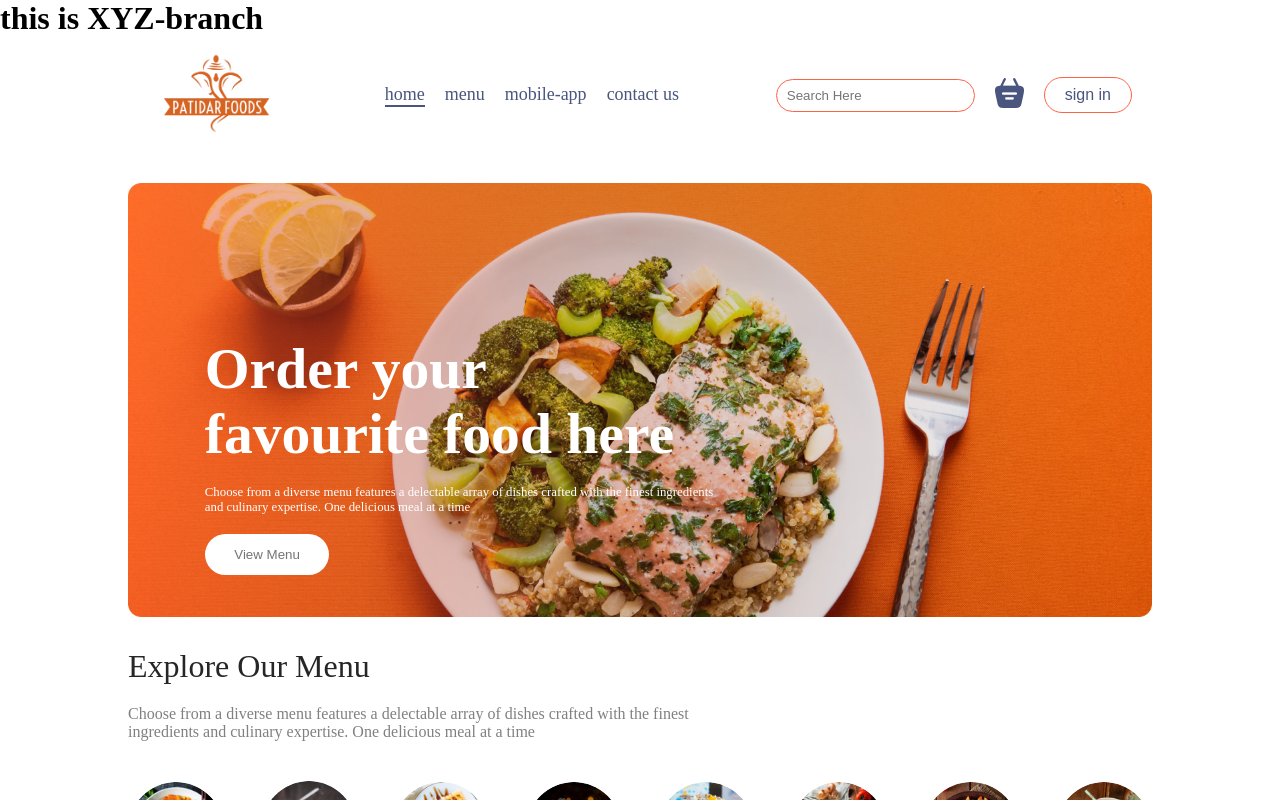
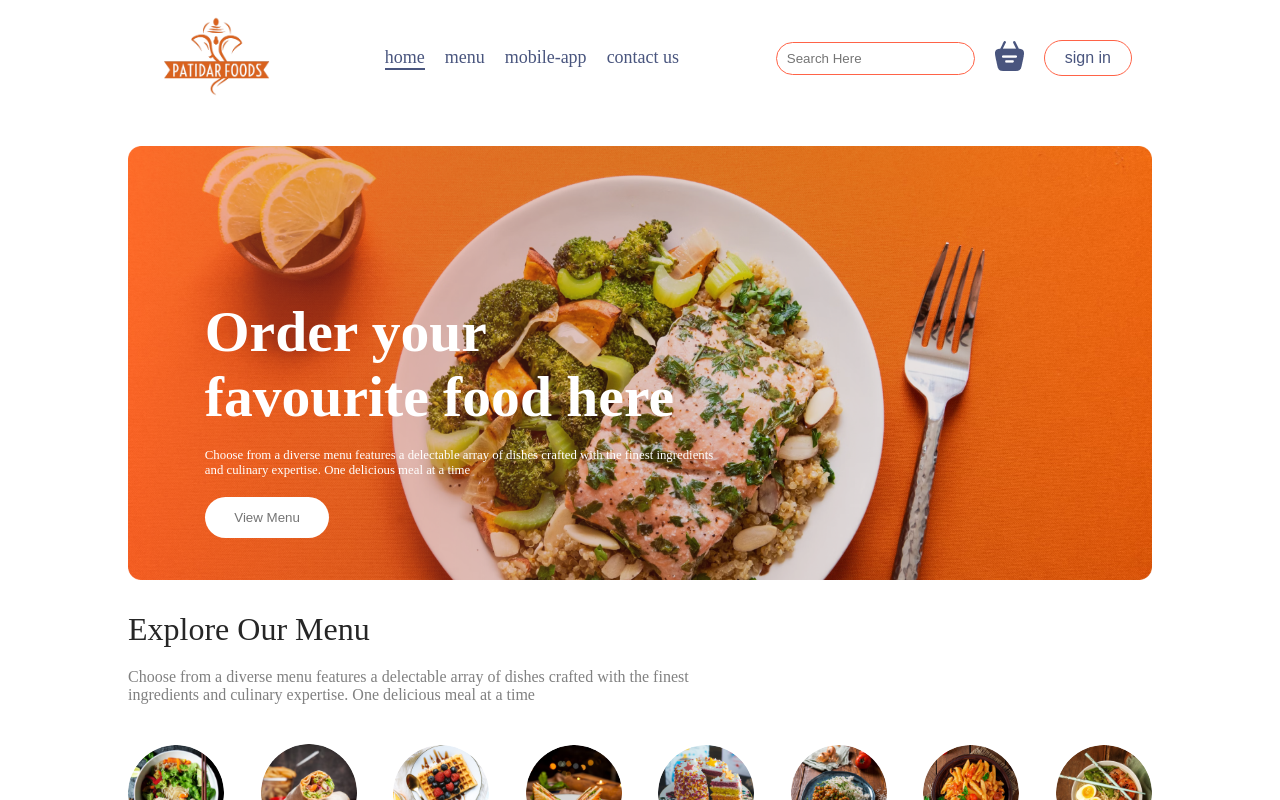
Before and after one commit to VaibhavMahajan1509/FoodZone, a React (Vite) app: page / in a window 1280 px wide. Shown: the top 800 px of the page. Built offline with nearby package versions, Linux system fonts and the light colour scheme.

Commit message:
deleted XYZ-feture

```diff
--- a/src/App.jsx
+++ b/src/App.jsx
@@ -5,7 +5,6 @@ import Home from './Pages/Home/Home'
 import Cart from './Pages/Cart/Cart'
 import PlaceOrder from './Pages/PlaceOrder/PlaceOrder'
 import Footer from './Component/Footer/Footer';
-import XYZ from "./Component/XYZ/XYZ";
 
 import LoginPopup from './Component/LoginPopup/LoginPopup'
 
@@ -15,7 +14,6 @@ const App = () => {
 
   return (
     <>
-     <XYZ></XYZ>
     {showLogin?<LoginPopup setShowLogin={setShowLogin} />:<></>}
 
       <div className='app'>
--- a/src/Component/XYZ/XYZ.jsx
+++ /dev/null
@@ -1,9 +0,0 @@
-import React from 'react'
-
-const XYZ = () => {
-  return (
-    <h1>this is XYZ-branch</h1>
-  )
-}
-
-export default XYZ;
```
